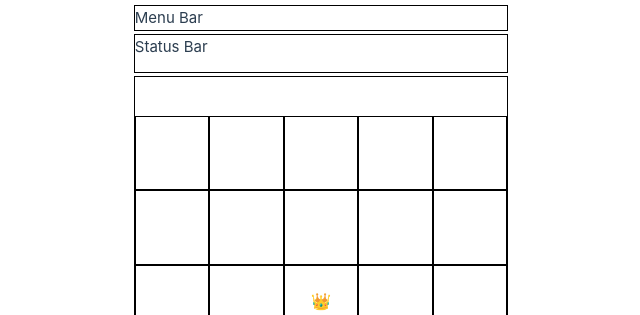
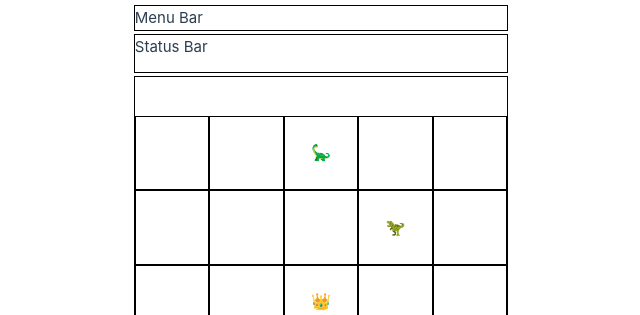
Before and after one commit to rickyxyz/tris, a Vue app: page / in a window 1280 px wide. Shown: the top 315 px of the page, without its empty margins (319-959 px from the left). Built offline with nearby package versions, Linux system fonts and the light colour scheme.

Commit message:
feat: add damage and simple collision calculation

```diff
--- a/src/App.vue
+++ b/src/App.vue
@@ -9,12 +9,26 @@ export default {
   },
   data() {
     return {
-      player: { name: "player", coordinate: { x: 3, y: 3 }, sprite: "👑" },
+      player: {
+        name: "hero",
+        type: "player",
+        coordinate: { x: 3, y: 3 },
+        sprite: "👑",
+      },
       entities: [
         {
-          name: "monster",
+          name: "t-rex",
+          type: "monster",
           coordinate: { x: 4, y: 4 },
           sprite: "🦖",
+          health: 1,
+        },
+        {
+          name: "sauropod",
+          type: "monster",
+          coordinate: { x: 3, y: 5 },
+          sprite: "🦕",
+          health: 2,
         },
       ],
       neutral: {
@@ -22,7 +36,8 @@ export default {
         action: {
           type: "neutral",
           direction: "plus",
-          range: 1,
+          range: 0,
+          damage: 0
         },
       },
       moves: [
@@ -32,6 +47,7 @@ export default {
             type: "move",
             direction: "plus",
             range: 2,
+            damage: 1,
           },
         },
         {
@@ -40,6 +56,7 @@ export default {
             type: "move",
             direction: "cross",
             range: 2,
+            damage: 1,
           },
         },
         {},
--- a/src/components/GameArea.vue
+++ b/src/components/GameArea.vue
@@ -1,10 +1,10 @@
 <script lang="ts">
-import { calculatePossibleMoves, coordinateToIndex } from "../utils/Utils";
+import { calculatePossibleMoves, coordinateToIndex, calculateCollisionResult } from "../utils/Utils";
 
 export default {
   props: {
     player: Object,
-    entities: Object,
+    entities: Array,
     action: Object,
   },
   emits: ["moved"],
@@ -20,11 +20,10 @@ export default {
       let tiles = {};
       for (let y = this.size; y > 0; y--) {
         for (let x = 1; x <= this.size; x++) {
-          tiles[coordinateToIndex(x, y, this.size)] = {
-            x,
-            y,
+          tiles[coordinateToIndex({ x, y }, this.size)] = {
+            coordinate: { x, y },
             color: "white",
-            sprite: "",
+            entity: {},
           };
         }
       }
@@ -42,33 +41,46 @@ export default {
       this.possibleMoves = [];
     },
     generateAction() {
-      const x = this.player.coordinate.x;
-      const y = this.player.coordinate.y;
-      const range = this.action.range;
-
       if (this.action.type === "move") {
-        let area = calculatePossibleMoves({ x, y }, this.action.direction, range, this.size);
+        let area = calculatePossibleMoves(
+          this.player.coordinate,
+          this.action.direction,
+          this.action.range,
+          this.size
+        );
         for (let tile of area) {
-          const idx = coordinateToIndex(tile.x, tile.y, this.size);
-          this.tileMap[idx].color = "blue";
+          const idx = coordinateToIndex(tile, this.size);
+          if(this.tileMap[idx].entity.type === "monster") {
+            this.tileMap[idx].color = "red";
+          } else {
+            this.tileMap[idx].color = "blue";
+          }
           this.possibleMoves.push(idx);
         }
       }
     },
-    grid_click(c) {
+    grid_click(tile) {
       const currentPlayerIndex = coordinateToIndex(
-        this.player.coordinate.x,
-        this.player.coordinate.y,
+        this.player.coordinate,
         this.size
       );
-      const clickedIndex = coordinateToIndex(c.x, c.y, this.size);
+      const clickedIndex = coordinateToIndex(tile.coordinate, this.size);
       if (this.action.type === "move") {
         if (this.possibleMoves.includes(clickedIndex)) {
-          this.tileMap[currentPlayerIndex].sprite = "";
-          this.tileMap[clickedIndex].sprite = this.player.sprite;
-          this.player.coordinate = c;
+          this.tileMap[currentPlayerIndex].entity = {};
+          if (this.tileMap[clickedIndex].entity) {
+            this.tileMap[clickedIndex].entity.health -= this.action.damage;
+          }
+          if (this.tileMap[clickedIndex].entity.health > 0) {
+            const collisionResult = calculateCollisionResult(this.player.coordinate, tile.coordinate);
+            this.tileMap[coordinateToIndex(collisionResult, this.size)].entity = this.player;
+            this.player.coordinate = collisionResult;
+          } else {
+            this.tileMap[clickedIndex].entity = this.player;
+            this.player.coordinate = tile.coordinate;
+          }
           this.clearPossiblemoves();
-          this.$emit('moved');
+          this.$emit("moved");
         }
       }
     },
@@ -83,12 +95,12 @@ export default {
     this.tileMap = this.initialTileMap;
   },
   mounted() {
-    const idx = coordinateToIndex(
-      this.player.coordinate.x,
-      this.player.coordinate.y,
-      this.size
-    );
-    this.tileMap[idx].sprite = this.player.sprite;
+    for (let entity of this.entities) {
+      let idx = coordinateToIndex(entity.coordinate, this.size);
+      this.tileMap[idx].entity = entity;
+    }
+    const idx = coordinateToIndex(this.player.coordinate, this.size);
+    this.tileMap[idx].entity = this.player;
   },
 };
 </script>
@@ -103,7 +115,7 @@ export default {
         :class="[tile.color]"
         @click="grid_click(tile)"
       >
-        {{ tile.sprite }}
+        {{ tile.entity.sprite }}
       </div>
     </div>
   </div>
@@ -134,10 +146,10 @@ export default {
 }
 
 .blue {
-  background-color: #2b55fcd8;
+  background-color: #2a6aff88;
 }
 
 .red {
-  background-color: #ff3628d8;
+  background-color: #ff362888;
 }
 </style>
--- a/src/utils/Utils.js
+++ b/src/utils/Utils.js
@@ -8,12 +8,10 @@ function rangeBetween(start, end, step = 1) {
   return arr;
 }
 
-function calculatePossibleMoves(startLocation, shape, range, bound) {
+function calculatePossibleMoves({x, y}, shape, range, bound) {
   let possibleMoves = [];
-  const { x, y } = startLocation;
   switch (shape) {
     case "plus":
-      console.log("plus");
       possibleMoves = [
         ...rangeBetween(1, range).map(dx => ({x: x + dx, y: y})),
         ...rangeBetween(1, range).map(dx => ({x: x - dx, y: y})),
@@ -22,7 +20,6 @@ function calculatePossibleMoves(startLocation, shape, range, bound) {
       ];
       break;
     case "cross":
-      console.log("cross");
       possibleMoves = [
         ...rangeBetween(1, range).map(dxy => ({x: x + dxy, y: y +dxy})),
         ...rangeBetween(1, range).map(dxy => ({x: x - dxy, y: y + dxy})),
@@ -39,8 +36,25 @@ function calculatePossibleMoves(startLocation, shape, range, bound) {
   return possibleMoves;
 }
 
-function coordinateToIndex(x, y, size) {
+function coordinateToIndex({x, y}, size) {
   return (y - size) * size * -1 + x - 1;
 }
 
-export { calculatePossibleMoves, coordinateToIndex };
+function calculateCollisionResult({x:x1, y:y1}, {x:x2, y:y2}) {
+  const dx = x2 - x1;
+  const dy = y2 - y1;
+
+  let rx, ry = 0;
+
+  if(dx > 0) rx = x2 - 1;
+  if(dx < 0) rx = x2 + 1;
+  if(dx === 0) rx = x1;
+
+  if(dy > 0) ry = y2 - 1;
+  if(dy < 0) ry = y2 + 1;
+  if(dy === 0) ry = y1;
+
+  return {x: rx, y: ry};
+}
+
+export { calculatePossibleMoves, coordinateToIndex, calculateCollisionResult };
```
